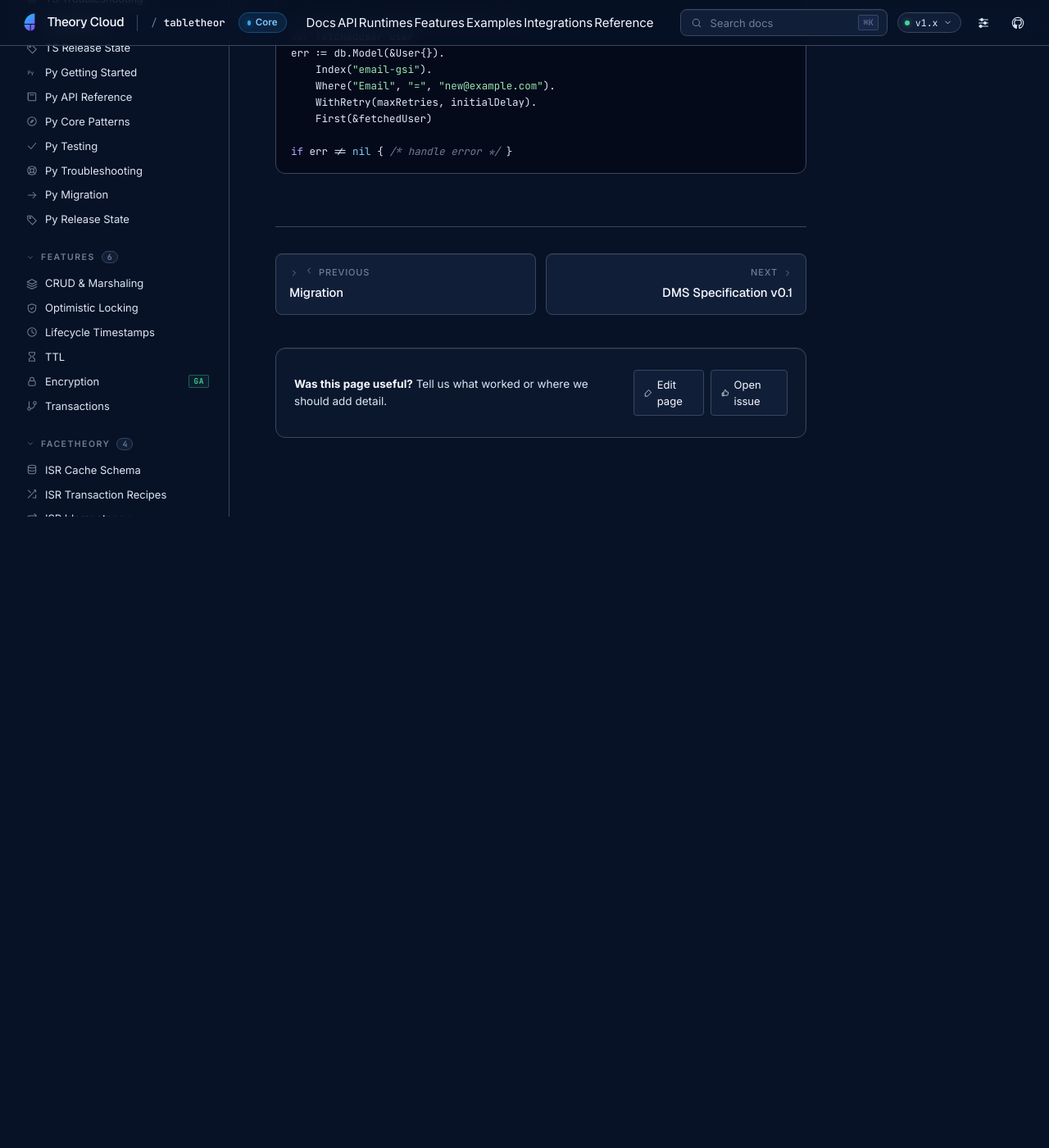
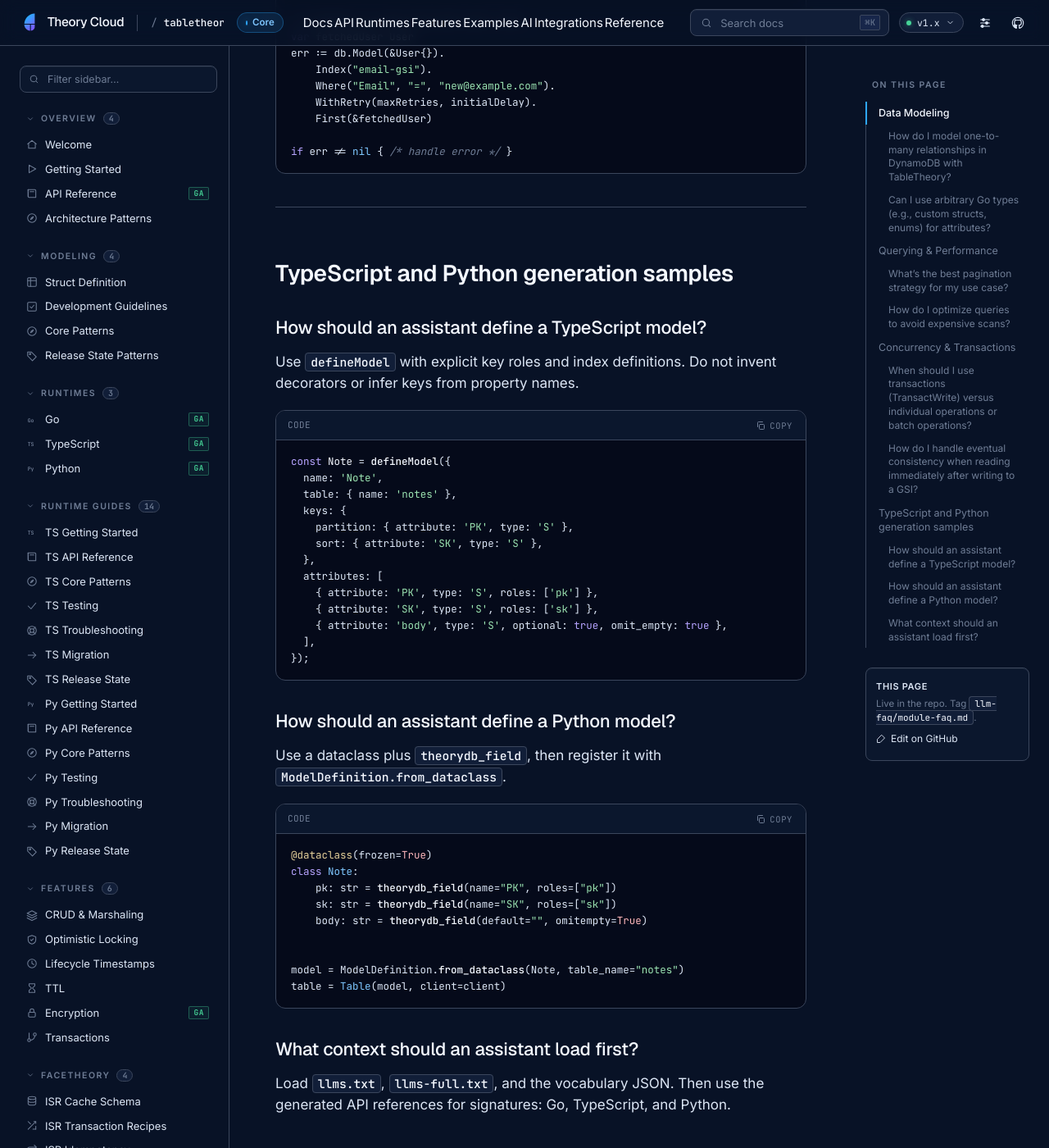
Before and after one commit to theory-cloud/TableTheory, a Jekyll site: the page built from docs/llm-faq/module-faq.md, in a window 1280 px wide and 1400 px high, scrolled down 4907 px. Shown: the whole window at 82% size. Built offline with Jekyll 4.4.1, drawn with Linux system fonts in a browser that asks for light colours; before the commit the page ends 5537 px from its top, so only the background shows below that.

````diff
--- a/docs/_data/site-meta.yml
+++ b/docs/_data/site-meta.yml
@@ -8,6 +8,7 @@ header_nav:
   - { label: Runtimes,     url: /runtimes/go/,                  active_paths: ["/runtimes/"] }
   - { label: Features,     url: /features/crud/,                active_paths: ["/features/"] }
   - { label: Examples,     url: /examples/,                     active_paths: ["/examples/"] }
+  - { label: AI,           url: /ai/,                           active_paths: ["/ai/", "/llms"] }
   - { label: Integrations, url: /integrations/mcp-memory/,      active_paths: ["/integrations/"] }
   - { label: Reference,    url: /reference/dms-spec/,           active_paths: ["/reference/"] }
 
--- /dev/null
+++ b/docs/ai/consumer-rules-template.md
@@ -0,0 +1,33 @@
+---
+title: Consumer Rules Template
+---
+
+# TableTheory consumer rules template
+
+Copy this into a consumer repository's `AGENTS.md`, `CLAUDE.md`, `.cursorrules`, or equivalent assistant rules file when
+that repository uses TableTheory.
+
+```markdown
+# TableTheory usage rules
+
+- Treat TableTheory as a DynamoDB-first data contract, not a SQL ORM and not a database-agnostic abstraction.
+- Use immutable GitHub Release assets only:
+  - Go: `go get github.com/theory-cloud/tabletheory@vX.Y.Z`
+  - TypeScript: install the `theory-cloud-tabletheory-ts-X.Y.Z.tgz` GitHub Release asset.
+  - Python: install the `tabletheory_py-X.Y.Z-py3-none-any.whl` GitHub Release asset.
+- Do not suggest npm or PyPI publication for TableTheory.
+- Before writing model code, load `https://tabletheory.theorycloud.ai/reference/tabletheory-vocabulary.json`.
+- Use canonical Go tags with matching JSON tags: `theorydb:"pk"`, `theorydb:"sk"`, `theorydb:"version"`,
+  `theorydb:"created_at"`, `theorydb:"updated_at"`, `theorydb:"ttl"`, `theorydb:"omitempty"`, and GSI roles.
+- TypeScript models use `defineModel` with explicit `roles`/`indexes`; Python models use dataclasses and
+  `theorydb_field`.
+- Encrypted fields fail closed. Never remove encryption markers, log plaintext, or add plaintext fallback logic to make
+  tests pass. Use runtime test fakes or deterministic encryption providers instead.
+- Validate generated code with DynamoDB Local for integration paths or TableTheory fakes for deterministic unit tests.
+- Check generated API references before using a signature:
+  - Go: `https://tabletheory.theorycloud.ai/api-reference/`
+  - TypeScript: `https://tabletheory.theorycloud.ai/runtimes/typescript/api-reference/`
+  - Python: `https://tabletheory.theorycloud.ai/runtimes/python/api-reference/`
+- If a requested behavior would require a new tag/role/DMS field, stop and ask for a TableTheory contract change; do not
+  invent runtime-local vocabulary.
+```
--- /dev/null
+++ b/docs/ai/prompt-recipes.md
@@ -0,0 +1,42 @@
+---
+title: Prompt Recipes
+---
+
+# TableTheory prompt recipes
+
+Use these prompts with `llms.txt`, `llms-full.txt`, and the vocabulary JSON when asking an assistant to generate or
+review TableTheory code.
+
+## Generate a Go model and CRUD proof
+
+```text
+Use TableTheory. First read https://tabletheory.theorycloud.ai/llms.txt and
+https://tabletheory.theorycloud.ai/reference/tabletheory-vocabulary.json. Generate a Go model for <access pattern> with
+canonical theorydb and json tags, a DynamoDB Local CRUD proof, and tests. Do not use SQL ORM patterns. Do not add new
+TableTheory tags. Preserve fail-closed encryption if any field is sensitive.
+```
+
+## Generate a TypeScript model
+
+```text
+Use @theory-cloud/tabletheory-ts from GitHub Releases. Read the TableTheory vocabulary JSON first. Generate a
+`defineModel` schema for <access pattern>, including PK/SK and any GSI in `indexes`. Use `TheorydbClient` APIs from the
+generated TypeScript API reference. Include DynamoDB Local credentials for local proof and do not publish to npm.
+```
+
+## Generate a Python model
+
+```text
+Use tabletheory_py from the TableTheory GitHub Release wheel. Read the vocabulary JSON first. Generate a frozen dataclass
+model using `theorydb_field`, `ModelDefinition.from_dataclass`, and `Table`. Include a DynamoDB Local proof or strict fake
+unit test. Do not weaken encrypted fields; use `FakeKmsClient` for encrypted tests.
+```
+
+## Review generated code for drift
+
+```text
+Review this TableTheory change for contract drift. Check that Go, TypeScript, and Python vocabulary is canonical; that
+PK/SK/GSI keys are explicit plaintext access-pattern keys; that encrypted fields fail closed; that installation uses
+GitHub Releases only; and that any API signatures match the generated API reference. List blockers before suggesting
+patches.
+```
--- a/docs/llm-faq/module-faq.md
+++ b/docs/llm-faq/module-faq.md
@@ -177,3 +177,51 @@ err := db.Model(&User{}).
 
 if err != nil { /* handle error */ }
 ```
+
+---
+
+## TypeScript and Python generation samples
+
+### How should an assistant define a TypeScript model?
+
+Use `defineModel` with explicit key roles and index definitions. Do not invent decorators or infer keys from property
+names.
+
+```ts
+const Note = defineModel({
+  name: 'Note',
+  table: { name: 'notes' },
+  keys: {
+    partition: { attribute: 'PK', type: 'S' },
+    sort: { attribute: 'SK', type: 'S' },
+  },
+  attributes: [
+    { attribute: 'PK', type: 'S', roles: ['pk'] },
+    { attribute: 'SK', type: 'S', roles: ['sk'] },
+    { attribute: 'body', type: 'S', optional: true, omit_empty: true },
+  ],
+});
+```
+
+### How should an assistant define a Python model?
+
+Use a dataclass plus `theorydb_field`, then register it with `ModelDefinition.from_dataclass`.
+
+```python
+@dataclass(frozen=True)
+class Note:
+    pk: str = theorydb_field(name="PK", roles=["pk"])
+    sk: str = theorydb_field(name="SK", roles=["sk"])
+    body: str = theorydb_field(default="", omitempty=True)
+
+
+model = ModelDefinition.from_dataclass(Note, table_name="notes")
+table = Table(model, client=client)
+```
+
+### What context should an assistant load first?
+
+Load [`llms.txt`](../llms.txt), [`llms-full.txt`](../llms-full.txt), and the
+[vocabulary JSON](../reference/tabletheory-vocabulary.json). Then use the generated API references for signatures:
+[Go](../api-reference.md), [TypeScript](../runtimes/typescript/api-reference.md), and
+[Python](../runtimes/python/api-reference.md).
````
Also changed, not shown: docs/_data/nav.yml (+13 -0 lines), docs/ai/index.md (added, +18 -0 lines), docs/llms-full.txt (added, +90 -0 lines), docs/llms.txt (added, +31 -0 lines), docs/reference/tabletheory-vocabulary.json (added, +108 -0 lines), scripts/verify-generative-artifacts.py (added, +67 -0 lines), README.md, docs/README.md, 6 other files.
